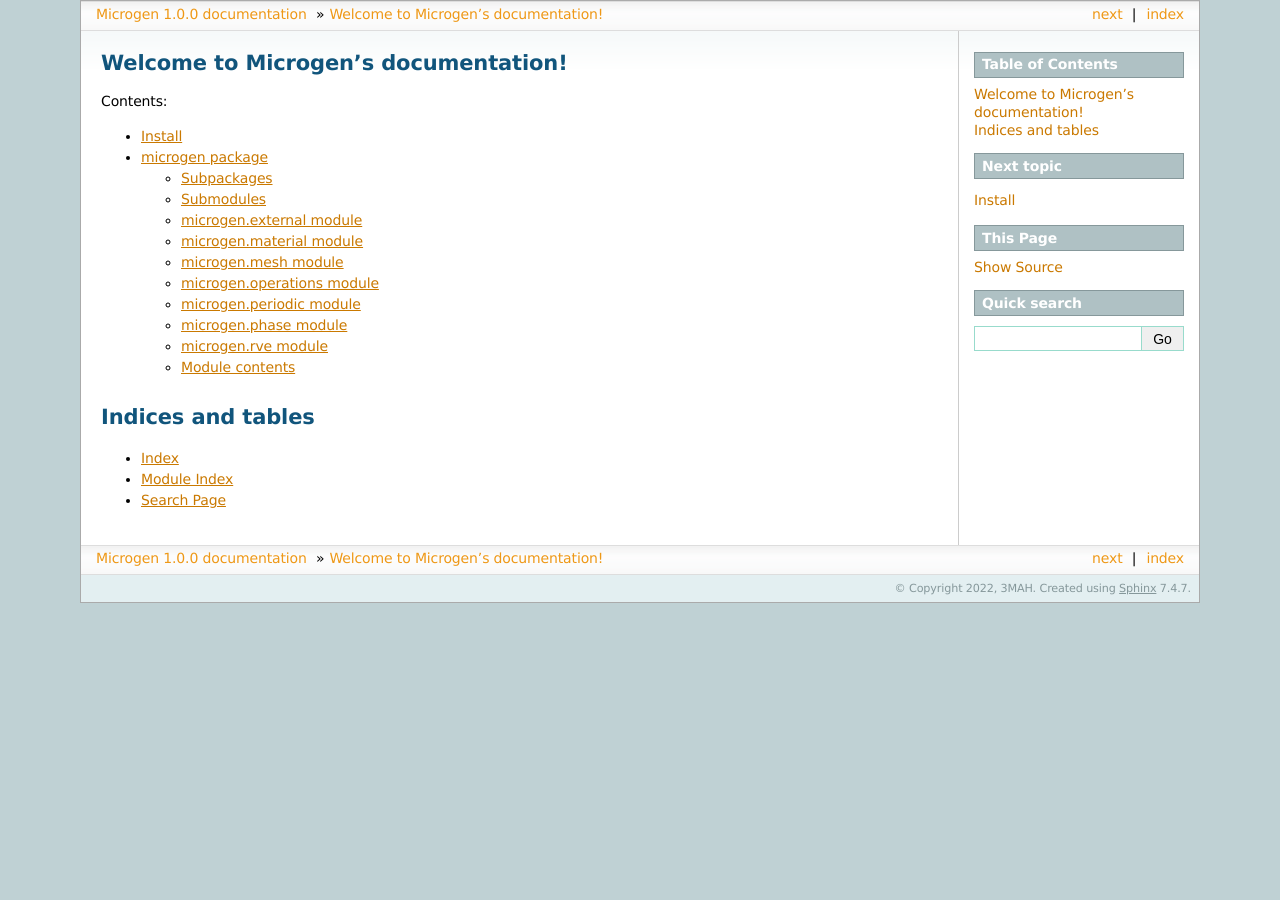
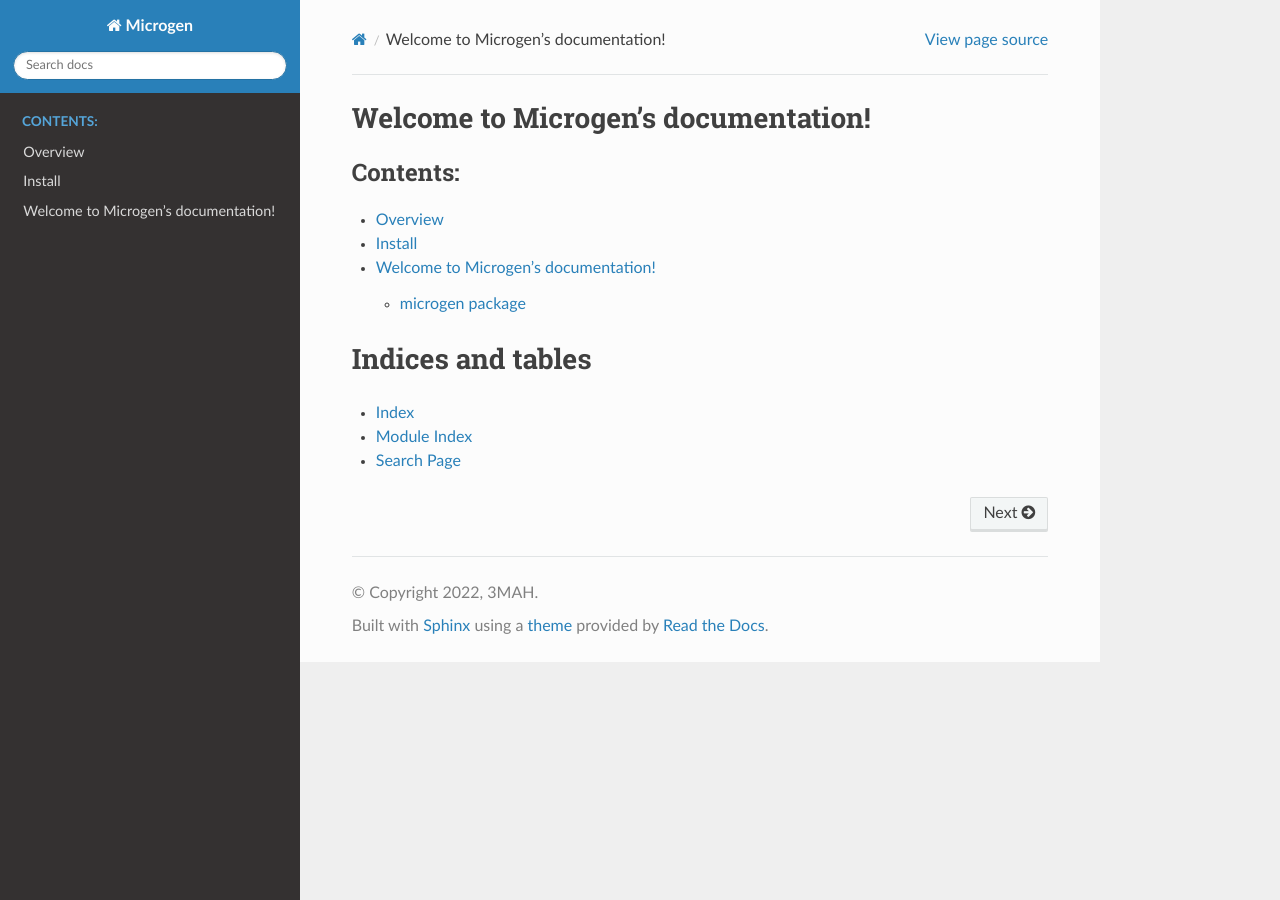
Before and after one commit to 3MAH/microgen, a Sphinx documentation site: the page built from docs/index.rst, in a window 1280 px wide. Built offline with Sphinx 7.4.7 and the Read the Docs theme 2.0.0, drawn with Linux system fonts in a browser that asks for light colours; pages that are not in the unit, such as notebooks, are missing from menus.

Commit message:
update doc

```diff
--- a/docs/Install.rst
+++ b/docs/Install.rst
@@ -1,7 +1,5 @@
 Install
 ========
-
-Microstructure generation
 
 ----------------------------------------------------------------------------------
 
--- /dev/null
+++ b/docs/Overview.rst
@@ -0,0 +1,4 @@
+Overview
+========
+
+Microstructure generation tool based on CadQuery library.
--- a/docs/conf.py
+++ b/docs/conf.py
@@ -47,7 +47,7 @@
 # The theme to use for HTML and HTML Help pages.  See the documentation for
 # a list of builtin themes.
 #
-html_theme = 'sphinxdoc'
+html_theme = 'sphinx_rtd_theme'
 
 # Add any paths that contain custom static files (such as style sheets) here,
 # relative to this directory. They are copied after the builtin static files,
--- a/docs/index.rst
+++ b/docs/index.rst
@@ -10,9 +10,9 @@
    :maxdepth: 2
    :caption: Contents:
 
+   Overview
    Install
-   microgen
-   shape
+   Documentation
 
 Indices and tables
 ==================
```
Also changed, not shown: docs/Documentation.rst (added, +9 -0 lines).
